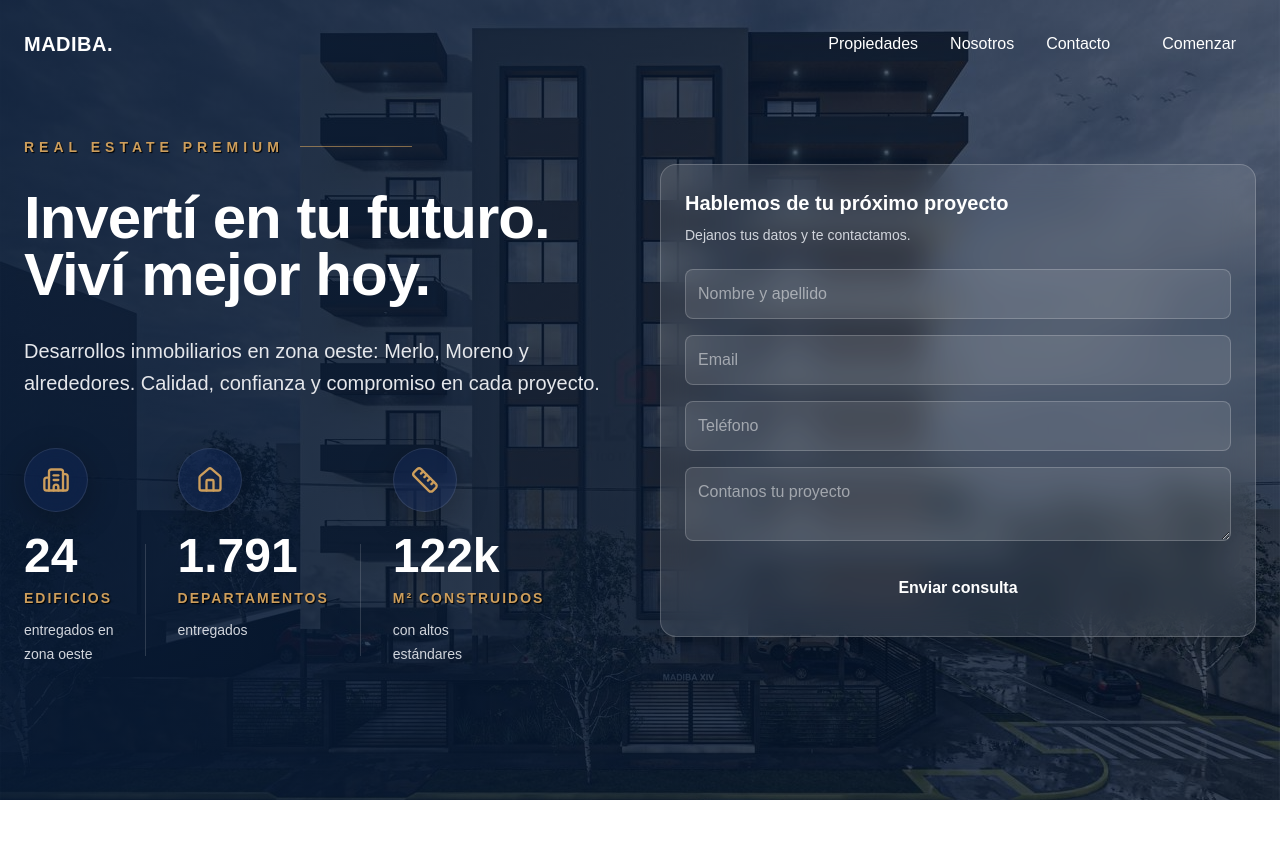
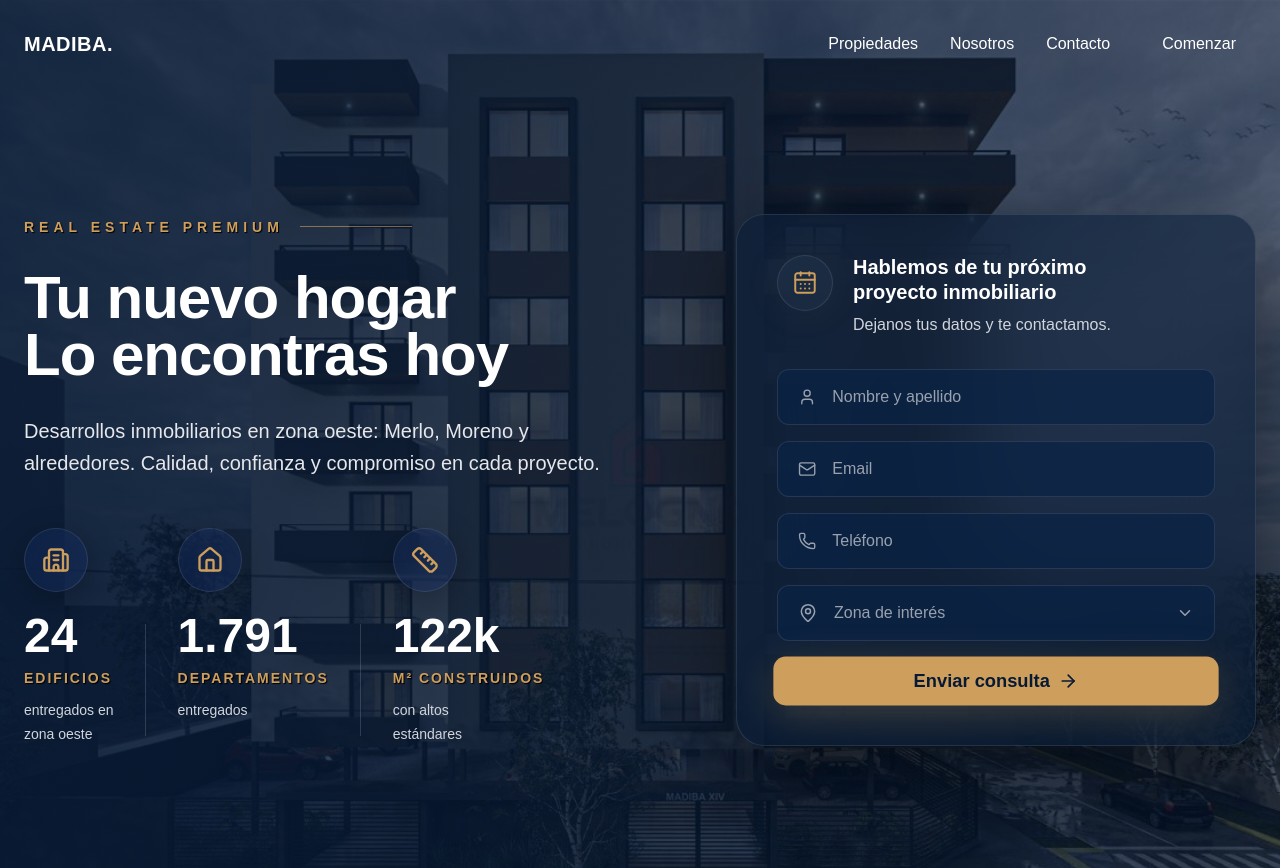
Before and after one commit to gasucar/madiba, a Next.js app in the folder apps/web/: page / in a window 1280 px wide. Shown: the top 868 px of the page. Built offline with nearby package versions, Linux system fonts and the light colour scheme.

Commit message:
feat: build premium hero lead form UI

```diff
--- a/apps/web/src/features/hero/components/hero-content.tsx
+++ b/apps/web/src/features/hero/components/hero-content.tsx
@@ -23,9 +23,9 @@ export default function HeroContent() {
         tracking-[-1px]
         "
       >
-        Invertí en tu futuro.
+        Tu nuevo hogar
         <br />
-        Viví mejor hoy.
+        Lo encontras hoy
       </h1>
 
       {/* Descripción */}
--- a/apps/web/src/features/hero/components/hero-form.tsx
+++ /dev/null
@@ -1,36 +0,0 @@
-export default function HeroForm() {
-  return (
-    <div className="bg-white/10 backdrop-blur-lg border border-white/20 rounded-2xl p-6 text-white shadow-xl">
-      <h3 className="text-xl font-semibold mb-2">
-        Hablemos de tu próximo proyecto
-      </h3>
-
-      <p className="text-sm text-gray-300 mb-6">
-        Dejanos tus datos y te contactamos.
-      </p>
-
-      <div className="space-y-4">
-        <input
-          placeholder="Nombre y apellido"
-          className="w-full p-3 rounded-lg bg-white/10 border border-white/20 outline-none"
-        />
-        <input
-          placeholder="Email"
-          className="w-full p-3 rounded-lg bg-white/10 border border-white/20 outline-none"
-        />
-        <input
-          placeholder="Teléfono"
-          className="w-full p-3 rounded-lg bg-white/10 border border-white/20 outline-none"
-        />
-        <textarea
-          placeholder="Contanos tu proyecto"
-          className="w-full p-3 rounded-lg bg-white/10 border border-white/20 outline-none"
-        />
-
-        <button className="w-full bg-accent text-primary py-3 rounded-lg font-semibold hover:opacity-90 transition">
-          Enviar consulta
-        </button>
-      </div>
-    </div>
-  )
-}
--- /dev/null
+++ b/apps/web/src/features/hero/components/hero-form/hero-form-button.tsx
@@ -0,0 +1,60 @@
+'use client'
+
+import { ArrowRight } from 'lucide-react'
+import { motion } from 'framer-motion'
+
+export default function HeroFormButton() {
+  return (
+    <motion.button
+      type="button"
+      animate={{
+        scale: [1, 1.03, 1],
+      }}
+      transition={{
+        duration: 1,
+        repeat: Infinity,
+        ease: 'easeInOut',
+      }}
+      whileHover={{
+        scale: 1.02,
+      }}
+      whileTap={{
+        scale: 0.98,
+      }}
+      className="
+      mt-4
+
+      flex
+      items-center
+      justify-center
+      gap-2
+
+      h-12
+      w-full
+
+      rounded-xl
+
+      bg-[#CD9E5C]
+
+      font-semibold
+      text-lg
+
+      text-[#071A35]
+
+      shadow-[0_10px_40px_rgba(205,158,92,0.25)]
+
+      transition-all
+      duration-200
+
+      cursor-pointer
+      "
+    >
+      <span>Enviar consulta</span>
+
+      <ArrowRight
+        size={20}
+        strokeWidth={2}
+      />
+    </motion.button>
+  )
+}
--- /dev/null
+++ b/apps/web/src/features/hero/components/hero-form/hero-form-header.tsx
@@ -0,0 +1,56 @@
+import { CalendarDays } from 'lucide-react'
+
+export default function HeroFormHeader() {
+  return (
+    <div className="flex items-start gap-5">
+      {/* Icon */}
+      <div
+        className="
+        flex
+        h-14
+        w-14
+        shrink-0
+        items-center
+        justify-center
+        rounded-full
+        border
+        border-white/10
+        bg-white/5
+        backdrop-blur-xl
+        shadow-[0_0_40px_rgba(205,158,92,0.08)]
+        "
+      >
+        <CalendarDays
+          size={26}
+          strokeWidth={1.8}
+          color="#CD9E5C"
+        />
+      </div>
+
+      {/* Content */}
+      <div className="">
+        <h3
+          className="
+          max-w-xs
+          text-xl
+          font-bold
+          leading-tight
+          text-white
+          "
+        >
+          Hablemos de tu próximo proyecto inmobiliario
+        </h3>
+
+        <p
+          className="
+          mt-2
+          text-md
+          text-gray-300
+          "
+        >
+          Dejanos tus datos y te contactamos.
+        </p>
+      </div>
+    </div>
+  )
+}
--- /dev/null
+++ b/apps/web/src/features/hero/components/hero-form/hero-form-input.tsx
@@ -0,0 +1,58 @@
+import { LucideIcon } from 'lucide-react'
+
+type HeroFormInputProps = {
+  icon: LucideIcon
+  placeholder: string
+  type?: string
+}
+
+export default function HeroFormInput({
+  icon: Icon,
+  placeholder,
+  type = 'text',
+}: HeroFormInputProps) {
+  return (
+    <div
+      className="
+      flex
+      items-center
+      gap-4
+
+      h-14
+
+      rounded-xl
+
+      border
+      border-white/10
+
+      bg-[#0B2346]/70
+
+      px-5
+
+      transition-all
+      duration-300
+
+      hover:border-white/20
+      "
+    >
+      <Icon
+        size={20}
+        strokeWidth={1.8}
+        className="text-gray-400"
+      />
+
+      <input
+        type={type}
+        placeholder={placeholder}
+        className="
+        w-full
+        bg-transparent
+        text-white
+        outline-none
+
+        placeholder:text-gray-400
+        "
+      />
+    </div>
+  )
+}
--- /dev/null
+++ b/apps/web/src/features/hero/components/hero-form/hero-form.select.tsx
@@ -0,0 +1,38 @@
+import { ChevronDown, MapPin } from 'lucide-react'
+
+export default function HeroFormSelect() {
+  return (
+    <div
+      className="
+      flex
+      items-center
+
+      h-14
+
+      rounded-xl
+
+      border
+      border-white/10
+
+      bg-[#0B2346]/70
+
+      px-5
+      "
+    >
+      <MapPin
+        size={20}
+        strokeWidth={1.8}
+        className="text-gray-400"
+      />
+
+      <span className="ml-4 flex-1 text-gray-400">
+        Zona de interés
+      </span>
+
+      <ChevronDown
+        size={18}
+        className="text-gray-400"
+      />
+    </div>
+  )
+}
--- /dev/null
+++ b/apps/web/src/features/hero/components/hero-form/hero-form.tsx
@@ -0,0 +1,58 @@
+import { Mail, Phone, User } from 'lucide-react'
+import HeroFormHeader from './hero-form-header'
+import HeroFormSelect from './hero-form.select'
+import HeroFormInput from './hero-form-input'
+import HeroFormButton from './hero-form-button'
+
+export default function HeroForm() {
+  return (
+    <div
+      className="
+      relative
+      ml-auto
+
+      w-full
+      max-w-130
+
+      h-full
+
+      rounded-[28px]
+
+      border
+      border-white/10
+
+      bg-[#071A35]/55
+
+      backdrop-blur-2xl
+
+      shadow-[0_25px_80px_rgba(0,0,0,0.45)]
+
+      p-10
+      "
+    >
+      <HeroFormHeader />
+
+      <div className="mt-8 space-y-4">
+        <HeroFormInput
+          icon={User}
+          placeholder="Nombre y apellido"
+        />
+
+        <HeroFormInput
+          icon={Mail}
+          type="email"
+          placeholder="Email"
+        />
+
+        <HeroFormInput
+          icon={Phone}
+          placeholder="Teléfono"
+        />
+
+        <HeroFormSelect />
+
+        <HeroFormButton />
+      </div>
+    </div>
+  )
+}
--- a/apps/web/src/features/hero/components/hero-section.tsx
+++ b/apps/web/src/features/hero/components/hero-section.tsx
@@ -2,11 +2,11 @@
 
 import Image from 'next/image'
 import HeroContent from './hero-content'
-import HeroForm from './hero-form'
+import HeroForm from './hero-form/hero-form'
 
 export default function HeroSection() {
   return (
-    <section className="relative h-screen w-full">
+    <section className="relative h-[120vh] w-full">
       {/* Imagen de fondo */}
       <div className="absolute inset-0">
         <Image
```
